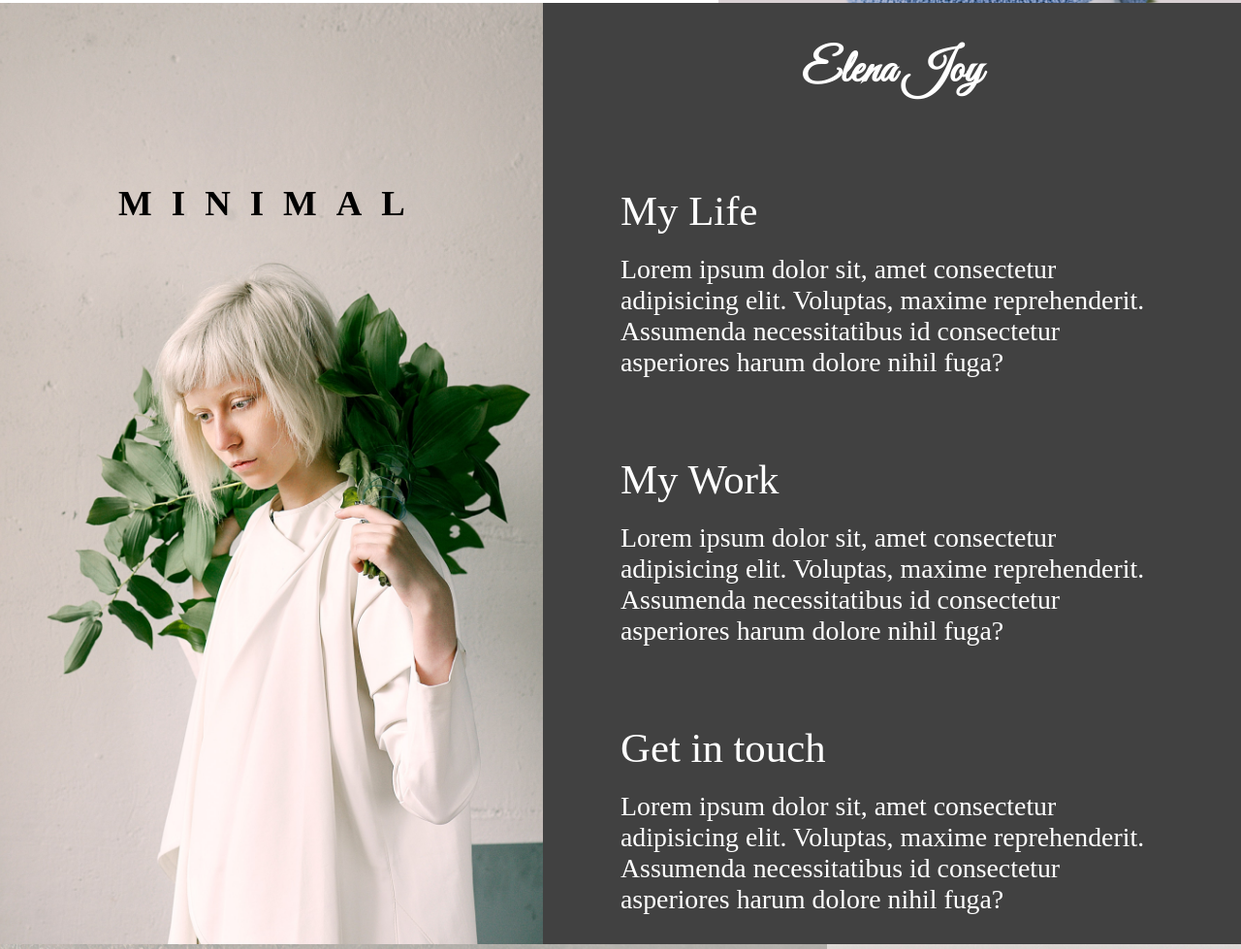
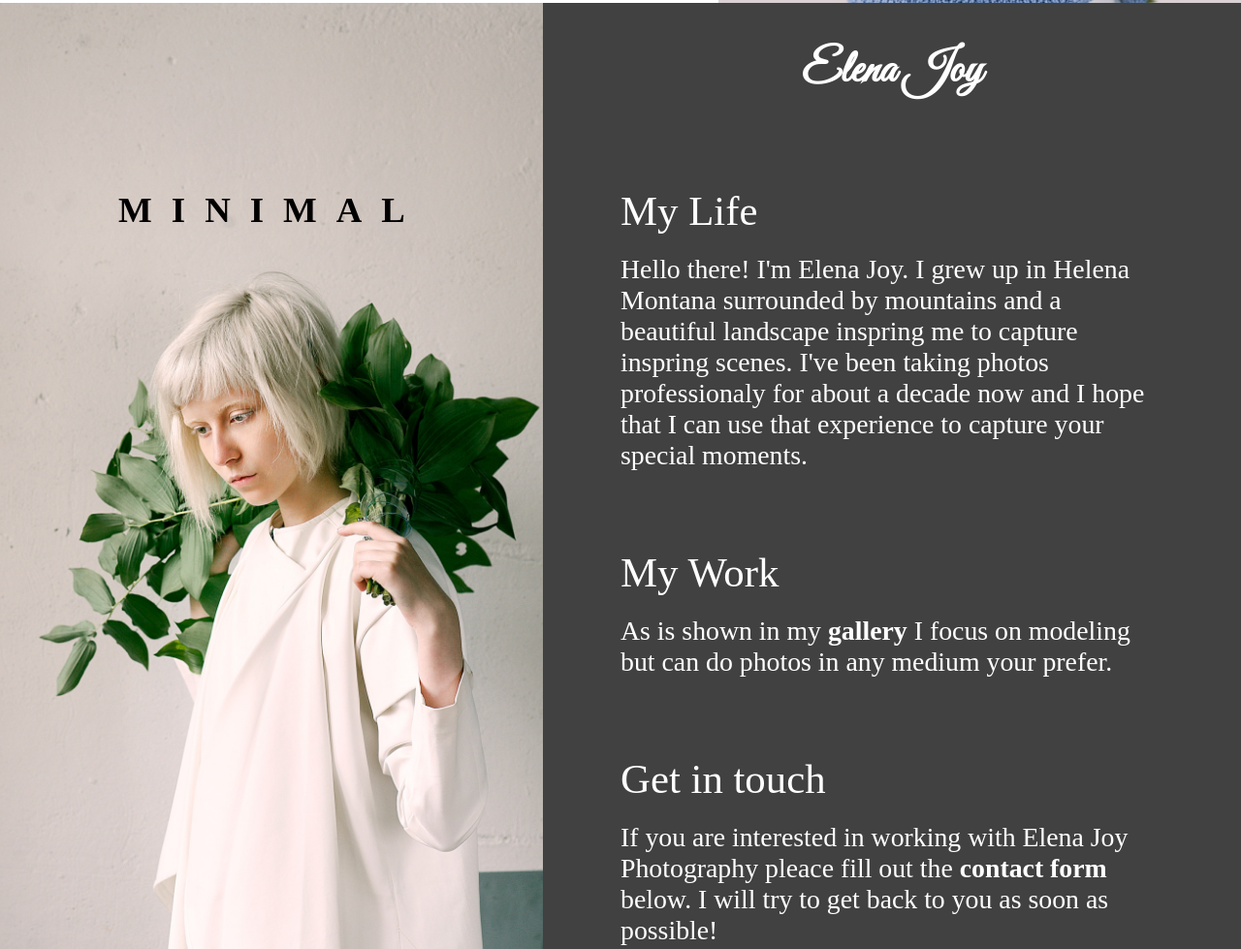
Before and after one commit to Rocket1969/Elena-Joy, a plain HTML site: page index.html in a window 1280 px wide. Shown: the part 798-1777 px from the top of the page at 97% size. Drawn offline with Linux system fonts and the light colour scheme; a web font is replaced by a local one.

Commit message:
Modified text

```diff
--- a/index.html
+++ b/index.html
@@ -40,11 +40,9 @@
             Photography
           </h2>
           <p>
-            Lorem ipsum dolor sit amet consectetur adipisicing elit. Cumque
-            minima assumenda expedita similique quaerat maiores ab, itaque hic
-            explicabo eaque!
+           Quality photography starts with an eye for detail to capture a moment. At Elena Joy Photography we focus on capturing the moment so you can remember it for years to come.
           </p>
-          <a href="#gallery">Gallery</a>
+          <a href="#gallery"> View Gallery</a>
         </div>
         <div class="hero-images">
           <img
@@ -66,25 +64,19 @@
           <div class="about-life">
             <h3>My Life</h3>
             <p>
-              Lorem ipsum dolor sit, amet consectetur adipisicing elit.
-              Voluptas, maxime reprehenderit. Assumenda necessitatibus id
-              consectetur asperiores harum dolore nihil fuga?
+             Hello there! I'm Elena Joy. I grew up in Helena Montana surrounded by mountains and a beautiful landscape inspring me to capture inspring scenes. I've been taking photos professionaly for about a decade now and I hope that I can use that experience to capture your special moments.
             </p>
           </div>
           <div class="about-work">
             <h3>My Work</h3>
             <p>
-              Lorem ipsum dolor sit, amet consectetur adipisicing elit.
-              Voluptas, maxime reprehenderit. Assumenda necessitatibus id
-              consectetur asperiores harum dolore nihil fuga?
+              As is shown in my <b><a href="#gallery">gallery</a></b> I focus on modeling but can do photos in any medium your prefer.
             </p>
           </div>
           <div class="about-contact">
             <h3>Get in touch</h3>
             <p>
-              Lorem ipsum dolor sit, amet consectetur adipisicing elit.
-              Voluptas, maxime reprehenderit. Assumenda necessitatibus id
-              consectetur asperiores harum dolore nihil fuga?
+             If you are interested in working with Elena Joy Photography pleace fill out the <b><a href="#contact">contact form</b> below. I will try to get back to you as soon as possible!
             </p>
           </div>
         </div>
--- a/style.css
+++ b/style.css
@@ -196,6 +196,11 @@ nav {
   font-family: "Great Vibes", cursive;
   padding: 4rem;
 }
+
+.about-text a {
+  color: white;
+}
+
 .about-image {
   flex: 1 1 40rem;
   position: relative;
```
